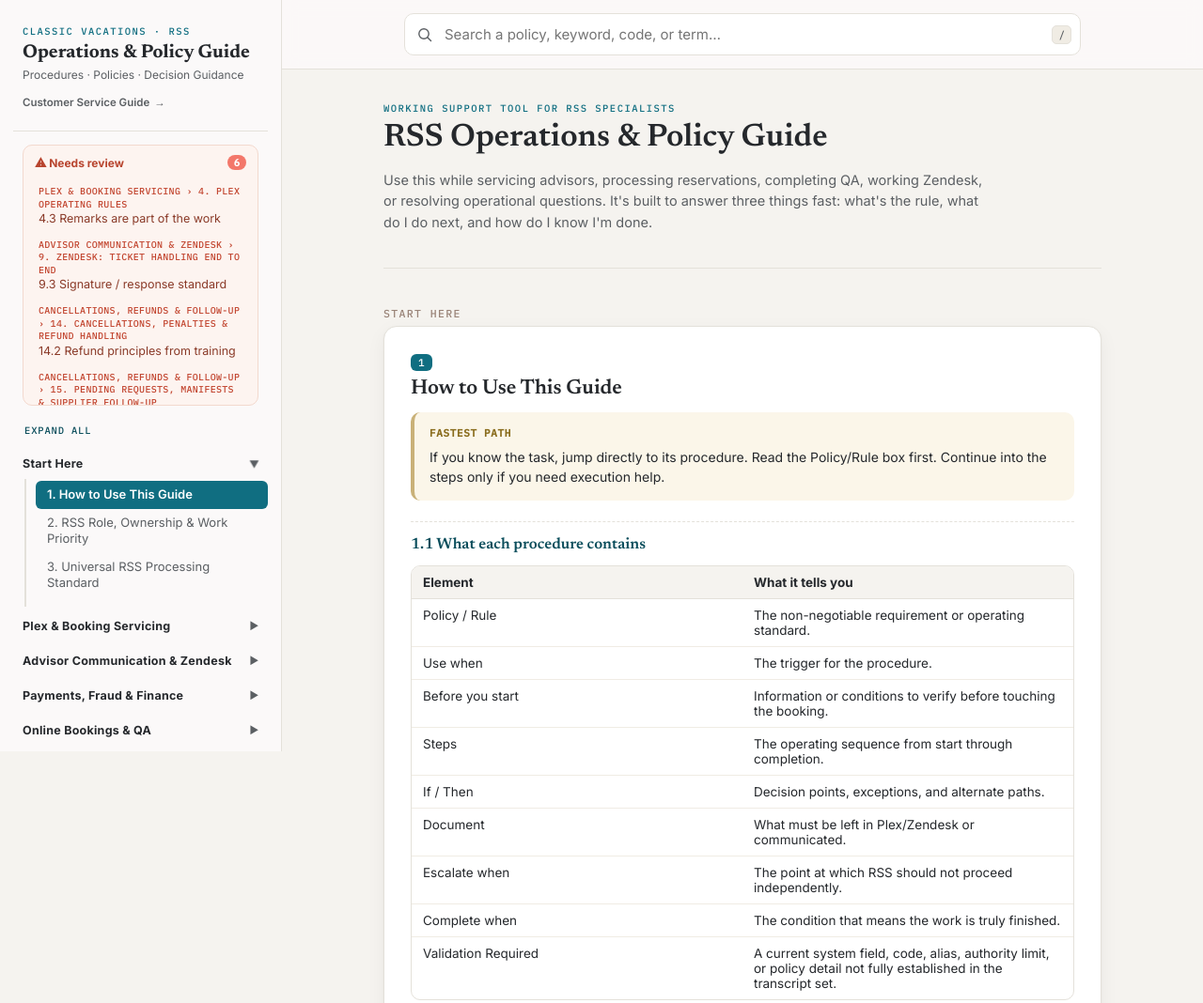
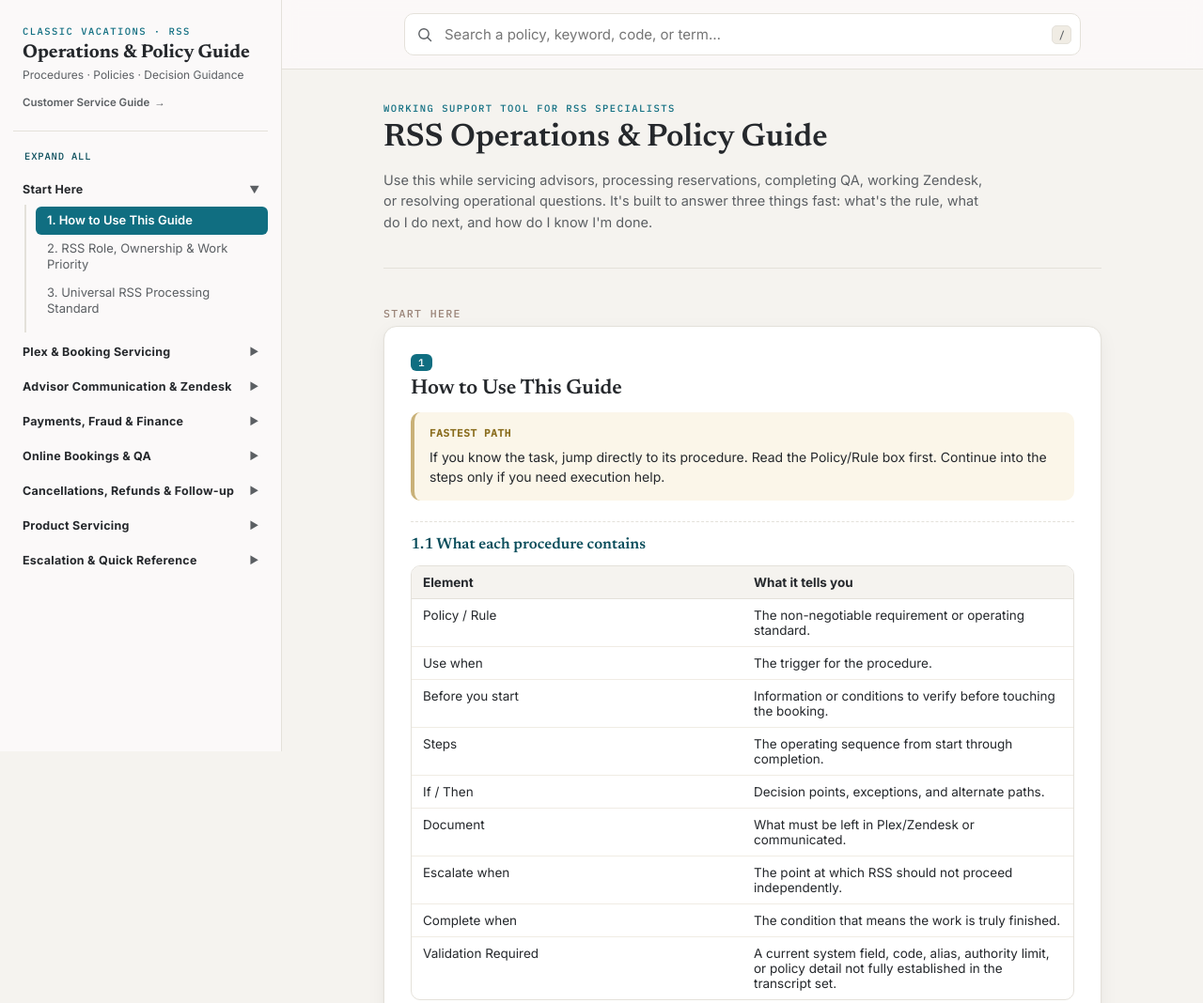
Before and after one commit to dgomezjr/rss-ops-policy-guide, a plain HTML site: page index.html in a window 1280 px wide. Shown: the top 1068 px of the page at 94% size. Drawn offline with Linux system fonts and the light colour scheme.

Commit message:
Remove the needs-review panel and per-heading flag badges
That flagging info is for admin review, not something RSS specialists
should see while using the guide. Removed the sidebar panel, the
"Needs review" badges on headings, and the nav sidebar dot, along with
the underlying flag-detection code. Everything else (copy-link buttons,
auto-linked emails/URLs, cross-guide switcher, search) is untouched.

Co-Authored-By: Claude Sonnet 5 <noreply@anthropic.com>

```diff
--- a/app.js
+++ b/app.js
@@ -10,26 +10,6 @@
   const sidebar = document.getElementById('sidebar');
   const sidebarBackdrop = document.getElementById('sidebarBackdrop');
   const menuToggle = document.getElementById('menuToggle');
-  const reviewPanel = document.getElementById('reviewPanel');
-
-  // ---------------------------------------------------------------
-  // 0. Flag detection — content still carrying validation-needed
-  //    language from the source transcripts. Used to (a) dot the
-  //    sidebar item, (b) badge the heading, (c) list it in the
-  //    review panel so it's easy to find and clear.
-  // ---------------------------------------------------------------
-  const FLAG_MARKERS = ['VALIDATION REQUIRED', 'PARTIALLY VALIDATED', 'CURRENT POLICY REQUIRED'];
-  function isFlagged(html) {
-    if (!html) return false;
-    return FLAG_MARKERS.some(m => html.includes(m));
-  }
-  const flaggedSectionIds = new Set();
-  RSS_DATA.forEach(cat => {
-    cat.items.forEach(sec => {
-      const secFlagged = isFlagged(sec.introHtml) || (sec.blocks || []).some(b => isFlagged(b.html));
-      if (secFlagged) flaggedSectionIds.add(sec.id);
-    });
-  });
 
   // ---------------------------------------------------------------
   // 1. Render sidebar navigation
@@ -53,8 +33,7 @@
       const a = document.createElement('a');
       a.href = '#' + sec.id;
       a.dataset.target = sec.id;
-      a.innerHTML = escapeHtml((sec.number ? sec.number + '. ' : '') + sec.title) +
-        (flaggedSectionIds.has(sec.id) ? ' <span class="nav-flag-dot" title="Contains items flagged for review"></span>' : '');
+      a.textContent = (sec.number ? sec.number + '. ' : '') + sec.title;
       li.appendChild(a);
       ul.appendChild(li);
     });
@@ -66,7 +45,6 @@
   // 2. Render main content
   // ---------------------------------------------------------------
   const searchIndex = []; // {anchorId, breadcrumb, title, text, kind}
-  const flaggedItems = []; // {anchorId, breadcrumb, title} — feeds the review panel
 
   RSS_DATA.forEach(cat => {
     const catDiv = document.createElement('div');
@@ -78,31 +56,20 @@
       card.className = 'section-card';
       card.id = sec.id;
 
-      const secFlagged = isFlagged(sec.introHtml);
       let html = '';
       if (sec.number) html += `<span class="section-num">${escapeHtml(sec.number)}</span>`;
-      html += `<h2 class="section-title">${escapeHtml(sec.title)}${flagBadge(secFlagged)}${copyLinkBtn(sec.id, 'section')}</h2>`;
+      html += `<h2 class="section-title">${escapeHtml(sec.title)}${copyLinkBtn(sec.id, 'section')}</h2>`;
       if (sec.introHtml && sec.introHtml.trim()) {
         html += `<div class="section-intro">${sec.introHtml}</div>`;
       }
       html += renderMedia(sec.id);
 
-      if (secFlagged) flaggedItems.push({ anchorId: sec.id, breadcrumb: cat.label, title: (sec.number ? sec.number + '. ' : '') + sec.title });
-
       sec.blocks.forEach(b => {
-        const bFlagged = isFlagged(b.html);
         html += `<div class="block" id="${escapeAttr(b.id)}">`;
-        html += `<h3 class="block-title">${escapeHtml(b.heading)}${flagBadge(bFlagged)}${copyLinkBtn(b.id, 'procedure')}</h3>`;
+        html += `<h3 class="block-title">${escapeHtml(b.heading)}${copyLinkBtn(b.id, 'procedure')}</h3>`;
         html += b.html;
         html += renderMedia(b.id);
         html += `</div>`;
-        if (bFlagged) {
-          flaggedItems.push({
-            anchorId: b.id,
-            breadcrumb: cat.label + ' › ' + (sec.number ? sec.number + '. ' : '') + sec.title,
-            title: b.heading
-          });
-        }
       });
 
       card.innerHTML = html;
@@ -142,46 +109,6 @@
 
     docBody.appendChild(catDiv);
   });
-
-  function flagBadge(flagged) {
-    return flagged ? ' <span class="flag-badge" title="Flagged for validation before this is final">Needs review</span>' : '';
-  }
-
-  // ---------------------------------------------------------------
-  // 2b. Needs-review panel (sidebar) — visible, not hidden, so it
-  //     doubles as a working checklist while content gets validated.
-  // ---------------------------------------------------------------
-  if (reviewPanel) {
-    if (!flaggedItems.length) {
-      reviewPanel.style.display = 'none';
-    } else {
-      const head = document.createElement('button');
-      head.type = 'button';
-      head.className = 'review-panel-btn';
-      head.innerHTML = `<span>⚠ Needs review</span><span class="review-count">${flaggedItems.length}</span>`;
-      head.addEventListener('click', () => reviewPanel.classList.toggle('open'));
-      reviewPanel.appendChild(head);
-
-      const list = document.createElement('ul');
-      list.className = 'review-list';
-      flaggedItems.forEach(it => {
-        const li = document.createElement('li');
-        const a = document.createElement('a');
-        a.href = '#' + it.anchorId;
-        a.dataset.target = it.anchorId;
-        a.innerHTML = `<span class="review-breadcrumb">${escapeHtml(it.breadcrumb)}</span>${escapeHtml(it.title)}`;
-        li.appendChild(a);
-        list.appendChild(li);
-      });
-      reviewPanel.appendChild(list);
-      reviewPanel.classList.add('open');
-
-      list.addEventListener('click', e => {
-        const a = e.target.closest('a[data-target]');
-        if (a) { e.preventDefault(); goToAnchor(a.dataset.target); }
-      });
-    }
-  }
 
   function copyLinkBtn(id, kind) {
     return ` <button type="button" class="copy-link-btn" data-id="${escapeAttr(id)}" title="Copy link to this ${kind}" aria-label="Copy link to this ${kind}">🔗</button>`;
--- a/index.html
+++ b/index.html
@@ -74,36 +74,6 @@ h1,h2,h3,h4{font-family:'Newsreader',Georgia,serif; font-weight:600; color:var(-
 .switch-guide:hover{color:var(--swell);}
 .switch-guide span{transition:transform .15s ease;}
 .switch-guide:hover span{transform:translateX(2px);}
-
-/* ---------- Needs-review panel (visible — Danny reviews/clears these directly) ---------- */
-.review-panel{margin:0 10px 14px; border:1px solid #F3D9CE; border-radius:10px; background:#FDF4F0; overflow:hidden;}
-.review-panel-btn{
-  width:100%; display:flex; align-items:center; justify-content:space-between; gap:8px;
-  background:none; border:none; cursor:pointer; padding:10px 12px;
-  font-family:'Inter',sans-serif; font-size:12px; font-weight:700; color:#B8452F; text-align:left;
-}
-.review-count{
-  background:var(--pample); color:#fff; font-size:10.5px; font-weight:700;
-  border-radius:20px; padding:1px 7px; font-family:'IBM Plex Mono',monospace;
-}
-.review-list{list-style:none; margin:0; padding:0 8px 8px; display:none; max-height:240px; overflow-y:auto;}
-.review-panel.open .review-list{display:block;}
-.review-list a{
-  display:block; padding:6px 8px; border-radius:6px; text-decoration:none;
-  font-size:12.5px; color:#8A3A28; line-height:1.35;
-}
-.review-list a:hover{background:#FBE7DF;}
-.review-breadcrumb{display:block; font-size:10px; text-transform:uppercase; letter-spacing:.03em; color:#C2452F; font-family:'IBM Plex Mono',monospace; margin-bottom:1px;}
-
-.nav-flag-dot{
-  display:inline-block; width:6px; height:6px; border-radius:50%; background:var(--pample);
-  margin-left:4px; vertical-align:middle;
-}
-.flag-badge{
-  display:inline-block; font-family:'IBM Plex Mono',monospace; font-size:9.5px; font-weight:600;
-  letter-spacing:.03em; text-transform:uppercase; color:#B8452F; background:#FDEEEC;
-  border:1px solid #F3D9CE; border-radius:20px; padding:2px 8px; vertical-align:middle; margin-left:8px;
-}
 
 /* ---------- Auto-linked emails / URLs / Smartsheets ---------- */
 .auto-link{color:var(--swell); text-decoration:underline; text-decoration-color:rgba(37,40,44,.25); text-underline-offset:2px; word-break:break-all;}
@@ -312,7 +282,6 @@ table tr.flash td{animation:flashrow 1.8s ease;}
       <!-- Customer Service guide -->
       <a class="switch-guide" href="https://classicvac.sharepoint.com/sites/ClassicReservationIntranet/SitePages/Customer-Service-Operations-&amp;-Policy-Guide.aspx?d=w1f2150b394c249f887e208538e9939d1&amp;csf=1&amp;web=2&amp;share=IQCzUCEfwpT4SYfiCFOOmTnRAfGXM_EKMhUQ9ZBerly7YWc&amp;e=bWa8EM">Customer Service Guide <span aria-hidden="true">→</span></a>
     </div>
-    <div class="review-panel" id="reviewPanel"></div>
     <div class="nav-toolbar"><button type="button" id="navToggleAll" class="nav-toolbar-btn">Expand all</button></div>
     <nav id="navTree"></nav>
   </aside>
```
